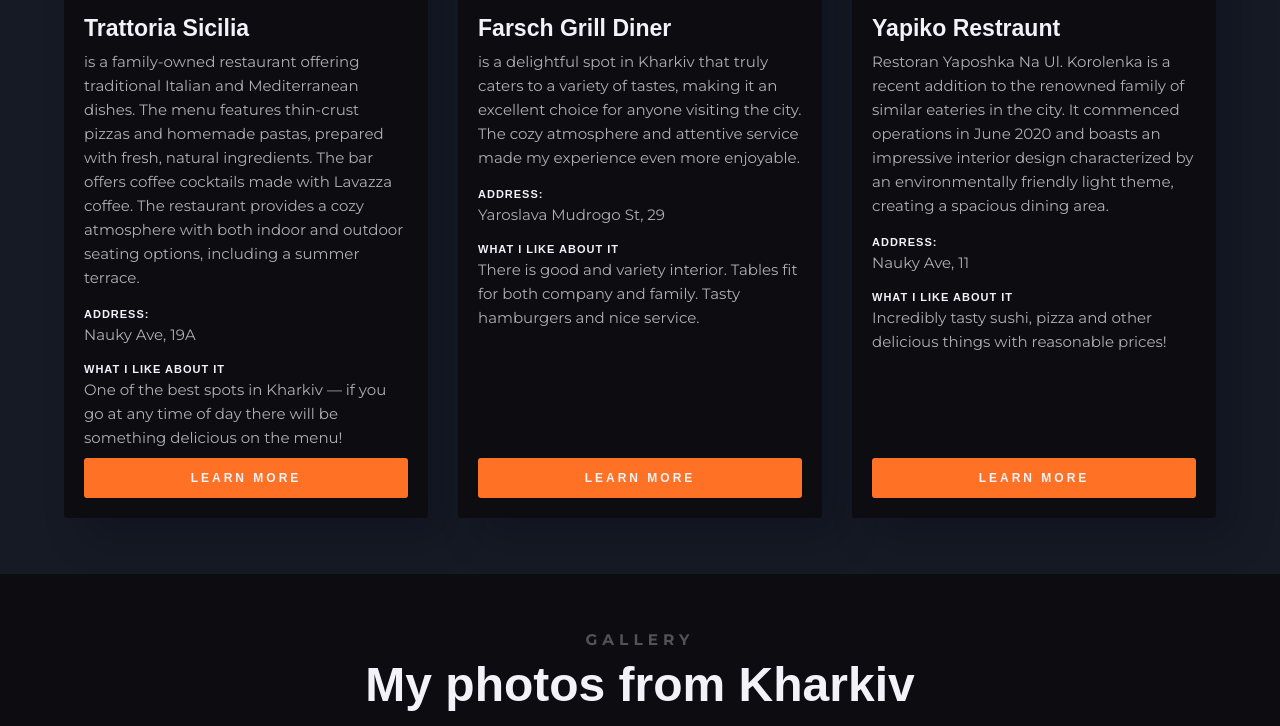
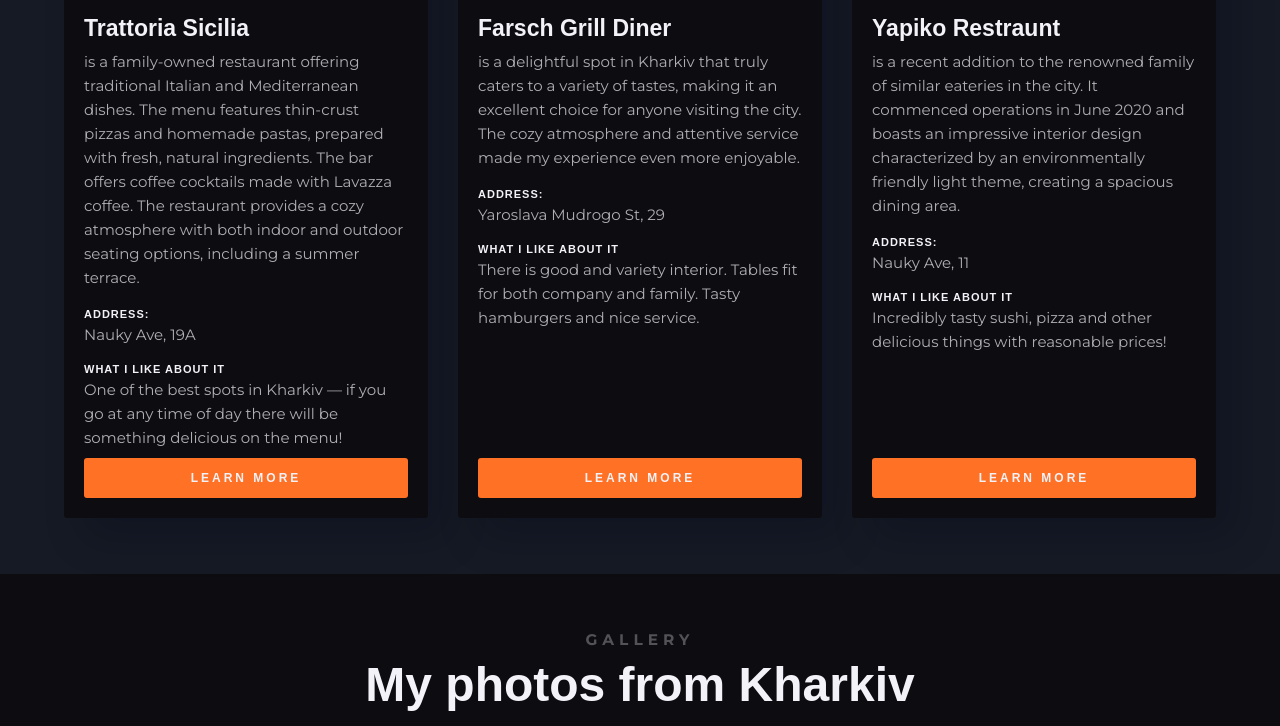
Before and after one commit to peregr1ne/travel-site, a plain HTML site: page index.html in a window 1280 px wide. Shown: the part 1698-2424 px from the top of the page. Drawn offline with Linux system fonts and the light colour scheme; a web font is replaced by a local one.

Commit message:
text upd

```diff
--- a/index.html
+++ b/index.html
@@ -133,7 +133,7 @@
             </div>
             <div class="cafe-card-body">
               <p class="title-eyebrow">Yapiko Restraunt</p>
-              <p class="cafe-card-desc">Restoran Yaposhka Na Ul. Korolenka is a recent addition to the renowned family of similar eateries in the city. It commenced operations in June 2020 and boasts an impressive interior design characterized by an environmentally friendly light theme, creating a spacious dining area.</p>
+              <p class="cafe-card-desc">is a recent addition to the renowned family of similar eateries in the city. It commenced operations in June 2020 and boasts an impressive interior design characterized by an environmentally friendly light theme, creating a spacious dining area.</p>
             </div>
             <div class="cafe-card-detail">
               <p class="cafe-card-detail-label">Address:</p>
```
